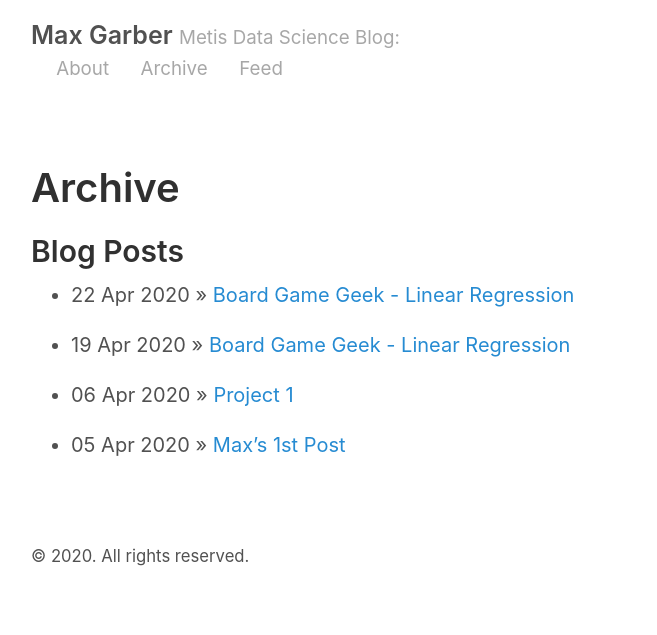
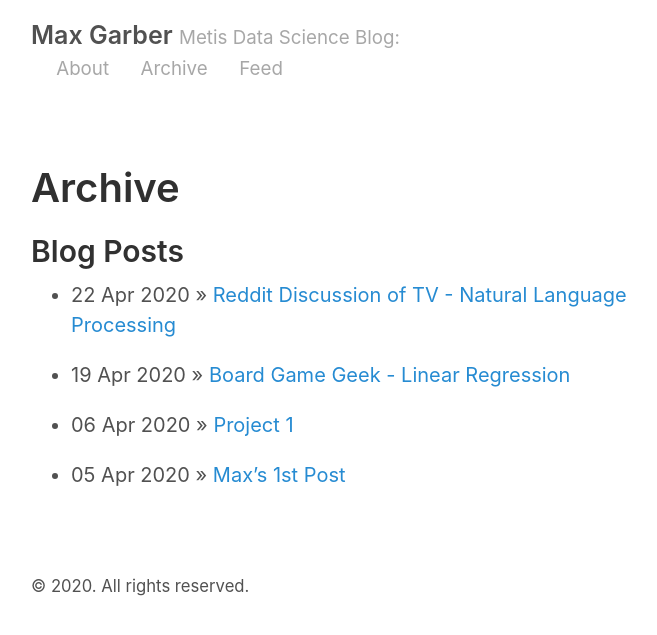
Before and after one commit to bubblebooy/bubblebooy.github.io, a Jekyll site: the page built from archive.md, in a window 1280 px wide. Shown: the top 635 px of the page, without its empty margins (259-916 px from the left). Built offline with Jekyll 4.4.1, drawn with Linux system fonts in a browser that asks for light colours.

Commit message:
fixing things

```diff
--- a/_posts/2020-04-22-Project-4.md
+++ b/_posts/2020-04-22-Project-4.md
@@ -1,6 +1,6 @@
 ---
 layout: post
-title: Board Game Geek - Linear Regression
+title: Reddit Discussion of TV - Natural Language Processing
 ---
 
 ## Reddit Discussion of TV episodes
```
